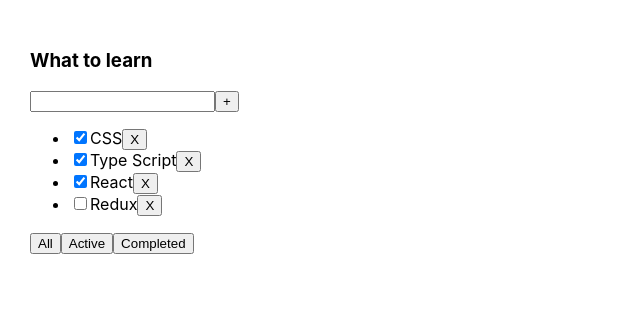
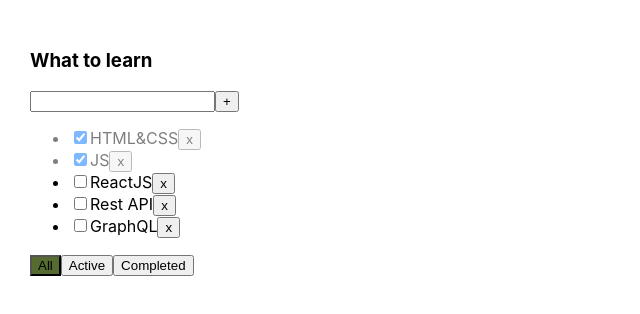
Before and after one commit to EvgeniiMeleshkov/Big_Todo_App, a React (Create React App) app: page / in a window 1280 px wide. Shown: the top 314 px of the page, without its empty margins (0-640 px from the left). Built offline with nearby package versions, Linux system fonts and the light colour scheme.

Commit message:
last mondays changes

```diff
--- a/src/App.tsx
+++ b/src/App.tsx
@@ -1,33 +1,69 @@
 import React, {useState} from 'react';
 import './App.css';
-import {TodoList} from './TodoList';
-import {v1} from 'uuid';
+import {Todolist} from './Todolist';
+import { v1 } from 'uuid';
+
+export type FilterValuesType = "all" | "active" | "completed";
 
 function App() {
 
-    const [tasks, setTasks] = useState([
-        {id: v1(), title: "CSS", isDone: true},
-        {id: v1(), title: "Type Script", isDone: true},
-        {id: v1(), title: "React", isDone: true},
-        {id: v1(), title: "Redux", isDone: false}
-    ])
+    let [tasks, setTasks] = useState([
+        { id: v1(), title: "HTML&CSS", isDone: true },
+        { id: v1(), title: "JS", isDone: true },
+        { id: v1(), title: "ReactJS", isDone: false },
+        { id: v1(), title: "Rest API", isDone: false },
+        { id: v1(), title: "GraphQL", isDone: false },
+    ]);
 
-    const deleteTasks = (id: string) => {
-        setTasks(tasks.filter(el => el.id !== id))
+    function removeTask(id: string) {
+        let filteredTasks = tasks.filter(t => t.id !== id);
+        setTasks(filteredTasks);
     }
-    const addTask = (title: string) => {
-        let newTask = {
-            id: v1(), title: title, isDone: false
-        }
-        setTasks([newTask, ...tasks])
+
+    function addTask(title: string) {
+        let task = { id: v1(), title: title, isDone: false };
+        let newTasks = [task, ...tasks];
+        setTasks(newTasks);
     }
+
+    let [filter, setFilter] = useState<FilterValuesType>("all");
+
+    let tasksForTodolist = tasks;
+
+    if (filter === "active") {
+        tasksForTodolist = tasks.filter(t => t.isDone === false);
+    }
+    if (filter === "completed") {
+        tasksForTodolist = tasks.filter(t => t.isDone === true);
+    }
+
+    function changeFilter(value: FilterValuesType) {
+        setFilter(value);
+    }
+    function changeBoxChecked (value: boolean, tID: string) {
+        // console.log(value, tID)
+        // const temporaryArrayOfTasks = tasks.filter(el => {
+        //     if(el.id === tID) {
+        //         el.isDone = value
+        //     }
+        // })
+        // setTasks([...tasks])
+
+        setTasks(tasks.map(el => el.id === tID ? {...el, isDone: value} : el))
+
+    }
+
+
     return (
         <div className="App">
-            <TodoList
-                addTask={addTask}
-                deleteTasks={deleteTasks}
-                title={'What to learn'}
-                tasks={tasks}/>
+            <Todolist
+                filter={filter}
+                changeBoxChecked={changeBoxChecked}
+                title="What to learn"
+                      tasks={tasksForTodolist}
+                      removeTask={removeTask}
+                      changeFilter={changeFilter}
+                      addTask={addTask} />
         </div>
     );
 }
--- /dev/null
+++ b/src/CheckBox.tsx
@@ -0,0 +1,13 @@
+import React, {ChangeEvent} from 'react';
+type CheckBoxPropsType = {
+    checked: boolean
+    callBack: (value: boolean)=>void
+}
+export const CheckBox = (props: CheckBoxPropsType) => {
+    const onChangeHandler = (e: ChangeEvent<HTMLInputElement>) => {
+        props.callBack(e.currentTarget.checked)
+    }
+    return (
+        <input onChange={onChangeHandler} type="checkbox" checked={props.checked}/>
+    );
+};
--- /dev/null
+++ b/src/Todlist.module.css
@@ -0,0 +1,15 @@
+.error {
+    border: crimson 1px solid;
+}
+
+.errorMessage {
+    color: crimson;
+}
+
+.activeFilter {
+    background-color: darkolivegreen;
+}
+
+.isDone {
+    opacity: 0.5;
+}
--- a/src/TodoList.tsx
+++ b/src/TodoList.tsx
@@ -1,89 +1,84 @@
 import React, {ChangeEvent, KeyboardEvent, useState} from 'react';
-import Button from './components/Button/Button';
-import Input from './components/Input/Input';
+import {FilterValuesType} from './App';
+import styles from './Todlist.module.css'
+import {CheckBox} from './CheckBox';
 
-//----------------------------TYPES ANNOTATION--------------------------
-export type TaskType = {
-    id: string,
-    title: string,
+type TaskType = {
+    id: string
+    title: string
     isDone: boolean
 }
-type TodoListPropType = {
-    addTask: (title: string)=>void
-    title?: string | number
+
+type PropsType = {
+    filter: FilterValuesType
+    title: string
     tasks: Array<TaskType>
-    deleteTasks: (id: string) => void//equal to {id: number, title: string, isDone: boolean}[]
+    removeTask: (taskId: string) => void
+    changeFilter: (value: FilterValuesType) => void
+    addTask: (title: string) => void
+    changeBoxChecked: (value: boolean, tID: string) => void
 }
-export type FilterType = 'All' | 'Completed' | 'Active'
-//==============================================================================================
 
+export function Todolist(props: PropsType) {
 
-export const TodoList = ({addTask, tasks, deleteTasks, title}: TodoListPropType) => {
+    let [title, setTitle] = useState("")
+    const [error, setError] = useState<string | null>(null)
+    const addTask = () => {
+        if(title.trim() === '') {
+            setError('Title is required')
+        }
+        title.match(/\w/) &&
+        props.addTask(title.trim());
+        setTitle("");
 
-//------------------------LOCAL STATE-----------------------
-    const [titleValue, setTitleValue] = useState('')
-    const [filter, setFilter] = useState('All')
-//==============================================================================
+    }
 
-//-------------------HANDLERS & CALLBACKS------------------------------
+    const onChangeHandler = (e: ChangeEvent<HTMLInputElement>) => {
+        setError(null)
+        setTitle(e.currentTarget.value)
+    }
+
     const onKeyPressHandler = (e: KeyboardEvent<HTMLInputElement>) => {
-        e.key === 'Enter' && titleValue.match(/\w/) && onButtonClick()
+        if (e.key === 'Enter') {
+            addTask();
         }
-    const onChangeHandler = (e: ChangeEvent<HTMLInputElement>) => {
-        setTitleValue(e.currentTarget.value)
     }
-    const onButtonClick = () => {
-        titleValue.match(/\w/) &&
-        addTask(titleValue)
-        setTitleValue('')
+
+    const onCheckedToggle = (value: boolean, tID: string) => {
+        props.changeBoxChecked(value, tID)
     }
-    const changeFilter = (value: FilterType) => {
-        setFilter(value)
-    }
-    const onDeleteHandler = (taskID: string) => {
-        deleteTasks(taskID)
-    }
-    const onFilterHandler = (filter: FilterType) => {
-        changeFilter(filter)
-    }
-//=========================================================================
 
-//---------------FILTER & MAP----------------------------------------------
-    let filteredTasks = tasks
-
-    filter === 'Active'
-        ? filteredTasks = tasks.filter(el=>el.isDone === false)
-        : filter === 'Completed'
-        ? filteredTasks = tasks.filter(el=>el.isDone === true)
-        : filteredTasks = tasks
-
-
-    const todoBody = filteredTasks.map((t:TaskType, index: number) => {
-        return (<li key={index}><input
-            key={t.id}
-            type={"checkbox"}
-            checked={t.isDone}/>
-            <span>{t.title}</span>
-            <Button callBack={()=>onDeleteHandler(t.id)} name={'X'}/>
-        </li>)
-    })
-//=========================================================================
-//--------------------------JSX--------------------------------------------
-    return (
+    const onAllClickHandler = () => props.changeFilter("all");
+    const onActiveClickHandler = () => props.changeFilter("active");
+    const onCompletedClickHandler = () => props.changeFilter("completed");
+    const onClickHandler = (tID: string) => props.removeTask(tID)
+    return <div>
+        <h3>{props.title}</h3>
         <div>
-            <h3>{title}</h3>
-            <div>
-                <Input value={titleValue}  callBackOnChange={onChangeHandler} onKeyUpCallBack={onKeyPressHandler}/>
-                <Button callBack={onButtonClick} name={'+'}/>
+            <input
+                className={error ? styles.error : ''}
+                value={title}
+                   onChange={ onChangeHandler }
+                   onKeyUp={ onKeyPressHandler }
+            />
+            <button onClick={addTask}>+</button>
+            {error && <div className={styles.errorMessage}>{error}</div>}
         </div>
         <ul>
-                {todoBody}
+            {
+                props.tasks.map(t => {
+                    return <li className={t.isDone ? styles.isDone : ''} key={t.id}>
+                        <CheckBox checked={t.isDone} callBack={(value)=>onCheckedToggle(value, t.id)}/>
+                        <span>{t.title}</span>
+                        <button onClick={ ()=>onClickHandler(t.id) }>x</button>
+                    </li>
+                })
+            }
         </ul>
         <div>
-                <Button callBack={()=>onFilterHandler('All')} name={'All'}/>
-                <Button callBack={()=>onFilterHandler('Active')} name={'Active'}/>
-                <Button callBack={()=>onFilterHandler('Completed')} name={'Completed'}/>
+            <button className={props.filter === 'all' ? styles.activeFilter : ''} onClick={ onAllClickHandler }>All</button>
+            <button className={props.filter === 'active' ? styles.activeFilter : ''} onClick={ onActiveClickHandler }>Active</button>
+            <button className={props.filter === 'completed' ? styles.activeFilter : ''} onClick={ onCompletedClickHandler }>Completed</button>
         </div>
     </div>
-    )
 }
--- a/src/components/Button/Button.tsx
+++ /dev/null
@@ -1,14 +0,0 @@
-import React from 'react';
-
-type ButtonPropsType = {
-    callBack: ()=>void
-    name: string
-}
-
-const Button = ({name, callBack}: ButtonPropsType) => {
-    return (
-            <button onClick={callBack}>{name}</button>
-    );
-};
-
-export default Button;
--- a/src/components/Input/Input.tsx
+++ /dev/null
@@ -1,17 +0,0 @@
-import React from 'react';
-
-type InputPropsType = {
-    type?: string
-    checked?: boolean
-    callBackOnChange?: (e: React.ChangeEvent<HTMLInputElement>)=>void
-    value?: string
-    onKeyUpCallBack?: (e: React.KeyboardEvent<HTMLInputElement>)=>void
-}
-
-const Input = ({callBackOnChange, value, onKeyUpCallBack, type, checked}: InputPropsType) => {
-    return (
-        <input type={type} checked={checked} onChange={callBackOnChange} value={value} onKeyUp={onKeyUpCallBack}/>
-    );
-};
-
-export default Input;
```
Lines whose indentation alone changed are shown as unchanged.
